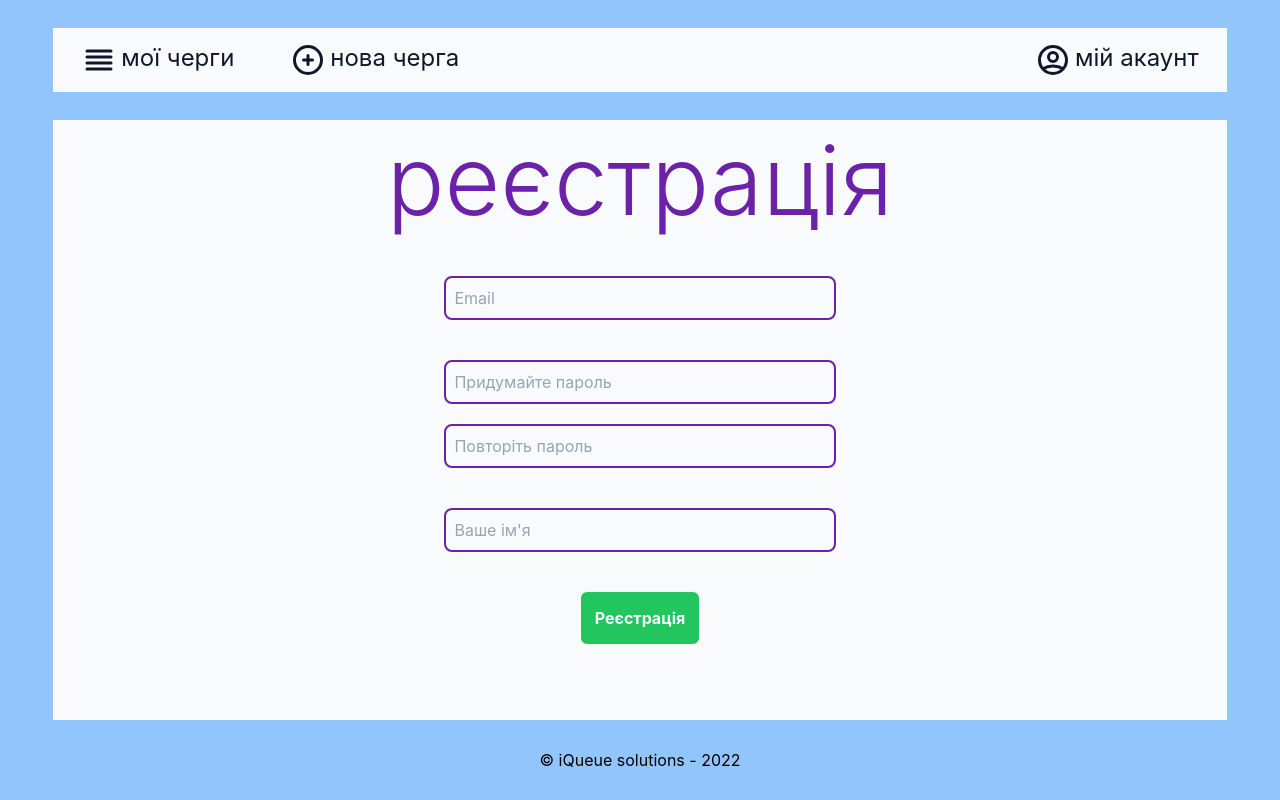
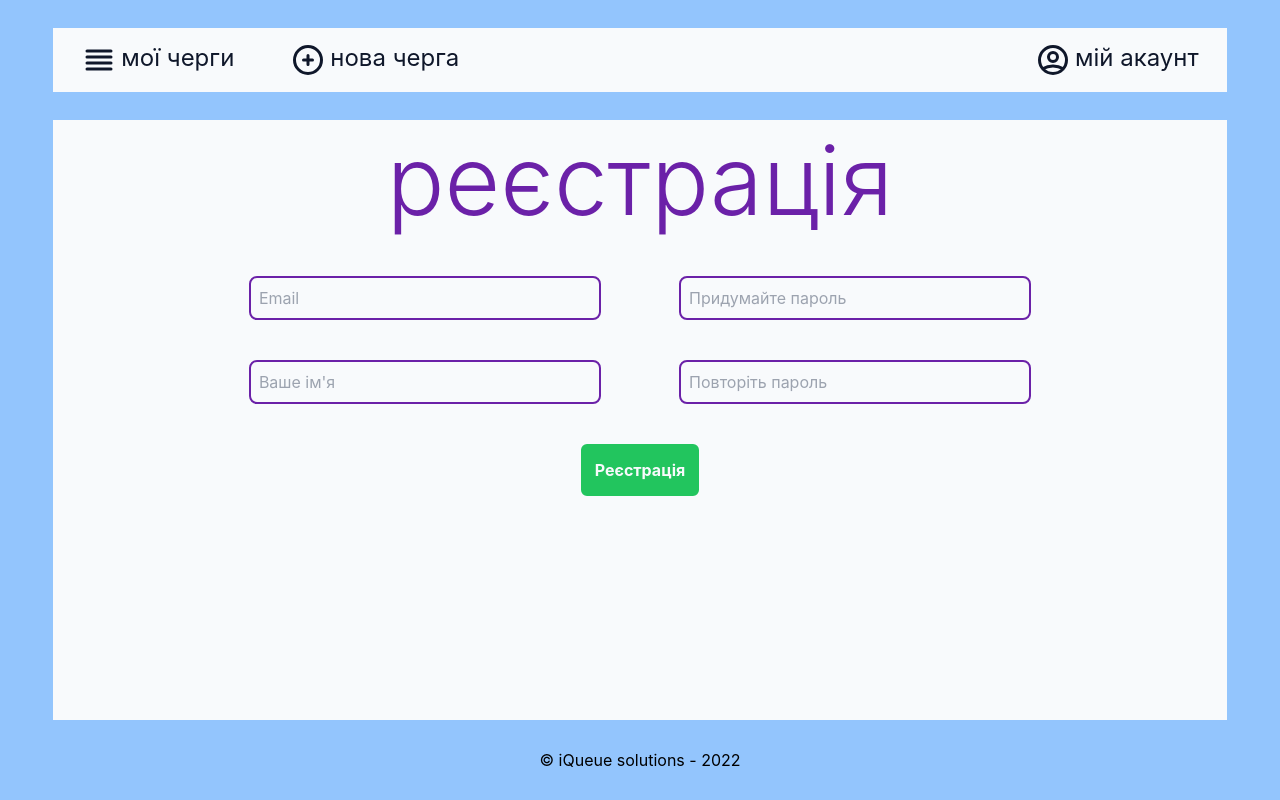
Before and after one commit to iQueue-solutions/iQueue-front, a Next.js app: page /registration in a window 1280 px wide. Built offline with nearby package versions, Linux system fonts and the light colour scheme.

Commit message:
Registration layout improved

```diff
--- a/pages/registration.tsx
+++ b/pages/registration.tsx
@@ -9,15 +9,16 @@ const registration = () => {
    <CreateQueueHeading>
     Реєстрація
    </CreateQueueHeading>
-   <div className="flex flex-col w-10/12 md:w-1/3">
-     <form className="mt-9">
-       <Input placeholder="Email" />
-
-       <Input type="password" placeholder="Придумайте пароль" />
-
-       <div className='-mt-5'><Input type="password" placeholder="Повторіть пароль" /></div>
-
-       <Input placeholder="Ваше ім'я" />
+   <div className="flex flex-col w-10/12 md:w-2/3">
+     <form className="mt-9 justify-between flex flex-col md:flex-row">
+      <div className='flex flex-col md:w-[45%]'>
+        <Input placeholder="Email" />
+        <Input placeholder="Ваше ім'я" />
+       </div>
+       <div className='flex flex-col md:w-[45%]'>
+        <Input type="password" placeholder="Придумайте пароль" />
+        <Input type="password" placeholder="Повторіть пароль" />
+       </div>
      </form>
     <Button
      color="green"
```
